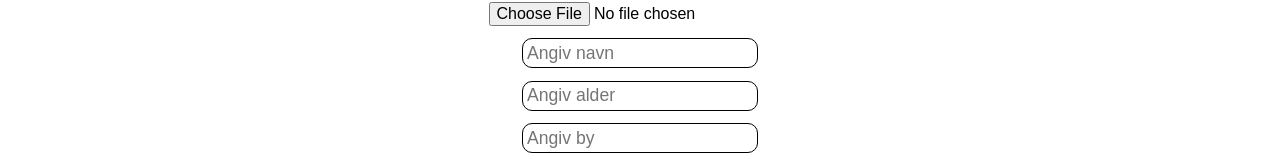
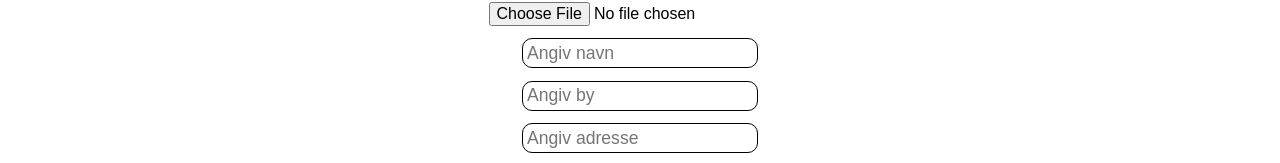
Before and after one commit to kdk97/havenem, a React (Create React App) app: page /min-profil in a window 1280 px wide. Shown: the part 346-509 px from the top of the page. Built offline with nearby package versions, Linux system fonts and the light colour scheme; no server answers; sample sign-in values are in the browser's storage.

Commit message:
profilpage

```diff
--- a/src/pages/ProfilePage.js
+++ b/src/pages/ProfilePage.js
@@ -42,6 +42,8 @@ export default function ProfilePage() {
           setAge(userData.age);
           setCity(userData.city);
           setAddress(userData.address);
+          setEmail(userData.email);
+          setTelephone(userData.telephone);
           setImagePreview(userData.image);
         }
       }
@@ -58,6 +60,8 @@ export default function ProfilePage() {
       age: age,
       city: city,
       address: address,
+      email: email,
+      telephone: telephone,
       image: imagepreview,
     };
     const docRef = doc(usersRef, auth.currentUser.uid);
@@ -97,16 +101,6 @@ export default function ProfilePage() {
             onChange={(e) => setName(e.target.value)}
             name="name"
             placeholder="Angiv navn"
-          />
-        </label>
-        <label>
-
-          <input
-            type="text"
-            value={age}
-            onChange={(e) => setAge(e.target.value)}
-            name="age"
-            placeholder="Angiv alder"
           />
         </label>
         <label>
```
